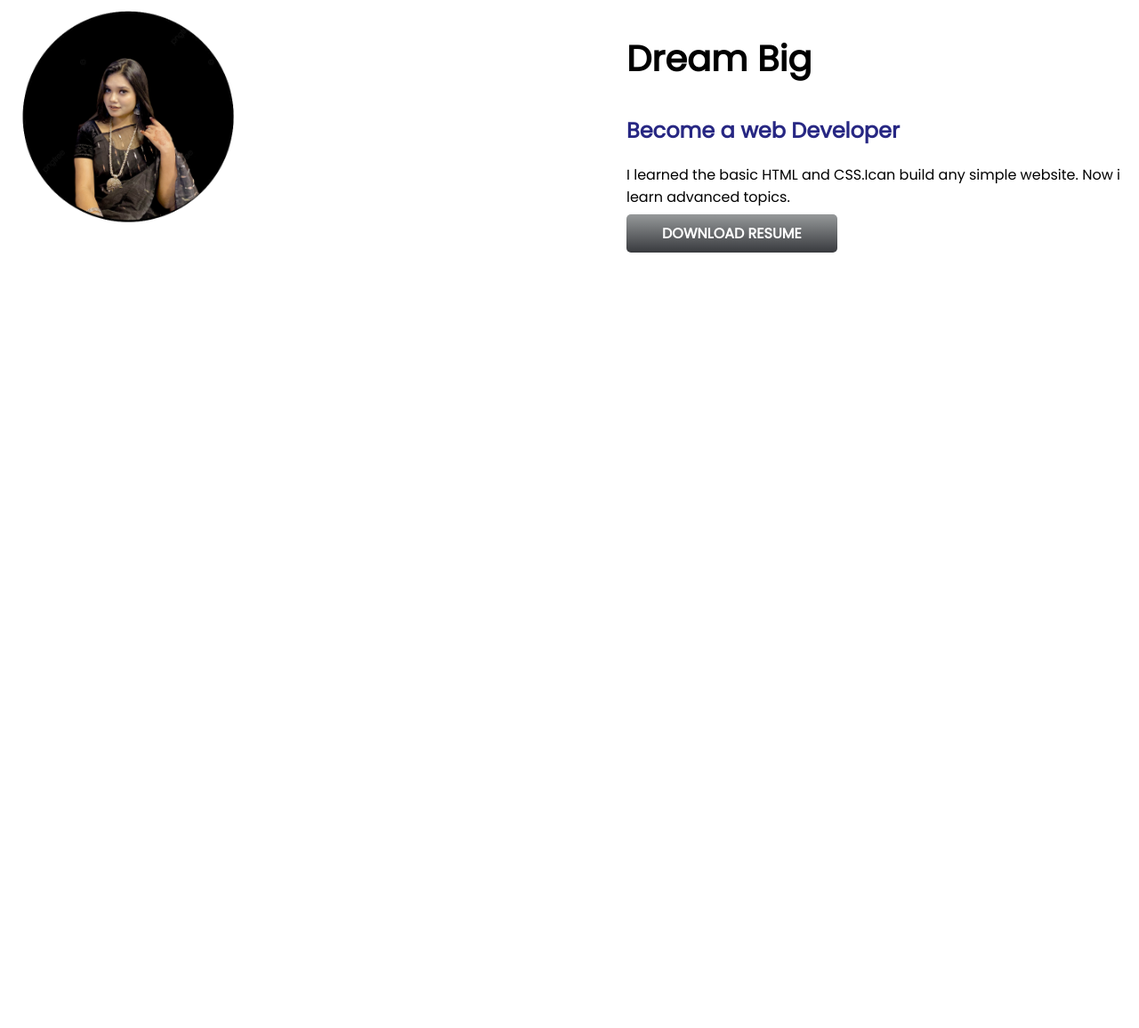
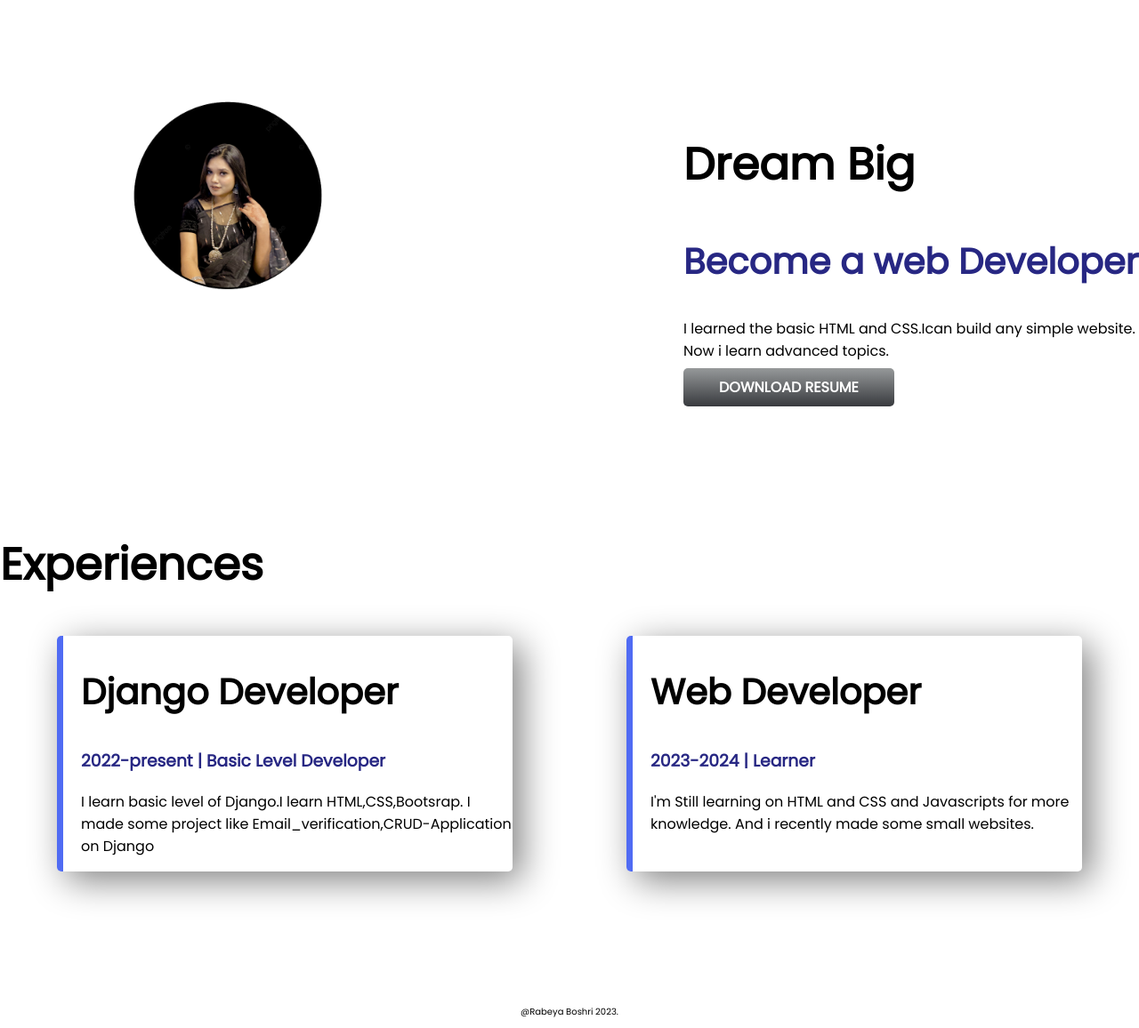
Before and after one commit to rabeya003/My-portfolio, a plain HTML site: page index.html in a window 1280 px wide. Shown: the part 411-1567 px from the top of the page at 89% size. Before the commit the page ends 809 px from the top, so only its background shows below. Drawn offline with Linux system fonts and the light colour scheme.

Commit message:
Style border and added footer

```diff
--- a/index.html
+++ b/index.html
@@ -11,7 +11,7 @@
     <link rel="stylesheet" href="style.css">
 </head>
 <body>
-    <section class="first-sec">
+    <section class="first-sec Flexible-container">
         <div class="half-width">
             <h1>Assalamu Alaikum</h1>
             <h2>I'm <span class="org">Rabeya Boshri.</span></h2>
@@ -24,8 +24,9 @@
             <img src="images/port-img.png" alt="">
         </div>
     </section>
-    <section class="dream">
-        <div class="half">
+
+    <section class="dream Flexible-container">
+        <div class="half half-width">
             <img src="images/IMG-7020.png" alt="">
         </div>
         <div class="half-width">
@@ -37,5 +38,26 @@
         </div>
 
     </section>
+
+    <section class="experience">
+        <h1>Experiences</h1>
+        <div class="Flexible-container">
+            <div class="developer">
+                <h2>Django Developer</h2>
+                <h3 class="org">2022-present | Basic Level Developer</h3>
+                <p>I learn basic level of Django.I learn HTML,CSS,Bootsrap.
+                    I made some project like Email_verification,CRUD-Application on Django</p>
+            </div>
+            <div class="developer">
+                <h2>Web Developer</h2>
+                <h3 class="org">2023-2024 | Learner </h3>
+                <p>I'm Still learning on HTML and CSS and Javascripts for more knowledge.
+                    And i recently made some small websites.</p>
+            </div>
+        </div>
+    </section>
 </body>
+<footer>
+    <p>@Rabeya Boshri 2023.</p>
+</footer>
 </html>
--- a/style.css
+++ b/style.css
@@ -3,15 +3,18 @@ body{
     margin: 0;
 }
 h1{
+    font-size: 50px;
+
+}
+h2{
     font-size: 40px;
-
 }
 .org{
     color: rgb(39, 39, 131);
 }
-section{
+.Flexible-container{
     display: flex;
-    margin-bottom: 100px;
+    margin-bottom: 150px;
 }
 .half-width{
     width: 50%;
@@ -23,7 +26,6 @@ section{
 .link-button{
     text-decoration: none;
     background-image: linear-gradient(rgb(150, 153, 154),rgb(56, 58, 62));
-
     color: white;
     font-weight: 700;
     padding: 10px 40px;
@@ -37,3 +39,16 @@ section{
 .half img{
     width: 50%;
 }
+.developer{
+    box-shadow: 10px 10px 40px gray;
+    width: 40%;
+    margin-left: 5%;
+    margin-right: 5%;
+    padding-left: 20px;
+    border-radius: 5px;
+    border-left: 7px solid rgb(80, 107, 243);
+}
+footer{
+    text-align: center;
+    font-size: 10px;
+}
```
